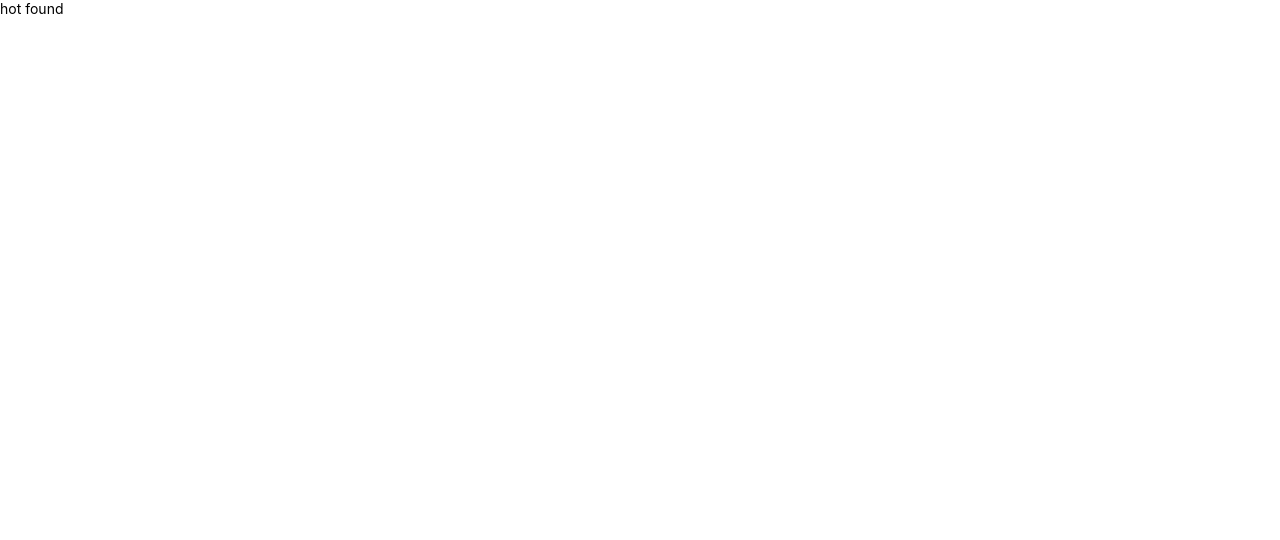
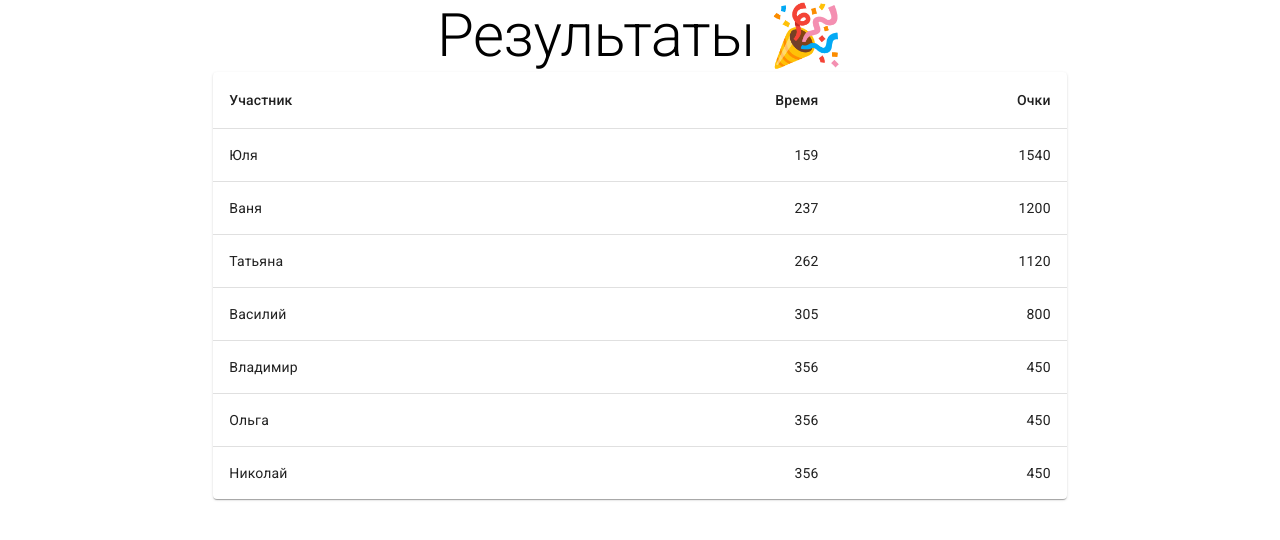
Before and after one commit to MaximKudriavtsev/the-byte-club, a React app: page /rating in a window 1280 px wide. Shown: the top 540 px of the page. Built offline with nearby package versions, Linux system fonts and the light colour scheme.

Commit message:
feat: add rating table screen

```diff
--- /dev/null
+++ b/src/components/users-table/users-table.tsx
@@ -0,0 +1,49 @@
+import * as React from 'react';
+import Table from '@mui/material/Table';
+import TableBody from '@mui/material/TableBody';
+import TableCell from '@mui/material/TableCell';
+import TableContainer from '@mui/material/TableContainer';
+import TableHead from '@mui/material/TableHead';
+import TableRow from '@mui/material/TableRow';
+import Paper from '@mui/material/Paper';
+
+function createData(name: string, time: number, score: number) {
+  return { name, time, score };
+}
+
+const rows = [
+  createData('Юля', 159, 1540),
+  createData('Ваня', 237, 1200),
+  createData('Татьяна', 262, 1120),
+  createData('Василий', 305, 800),
+  createData('Владимир', 356, 450),
+  createData('Ольга', 356, 450),
+  createData('Николай', 356, 450),
+];
+
+export const UsersTable = () => {
+  return (
+    <TableContainer component={Paper}>
+      <Table sx={{ minWidth: 650 }} aria-label='simple table'>
+        <TableHead>
+          <TableRow>
+            <TableCell>Участник</TableCell>
+            <TableCell align='right'>Время</TableCell>
+            <TableCell align='right'>Очки</TableCell>
+          </TableRow>
+        </TableHead>
+        <TableBody>
+          {rows.map(row => (
+            <TableRow key={row.name} sx={{ '&:last-child td, &:last-child th': { border: 0 } }}>
+              <TableCell component='th' scope='row'>
+                {row.name}
+              </TableCell>
+              <TableCell align='right'>{row.time}</TableCell>
+              <TableCell align='right'>{row.score}</TableCell>
+            </TableRow>
+          ))}
+        </TableBody>
+      </Table>
+    </TableContainer>
+  );
+};
--- a/src/index.tsx
+++ b/src/index.tsx
@@ -9,9 +9,10 @@ import createTheme from '@mui/material/styles/createTheme';
 import { store } from './store/reducers/store';
 import { Auth } from './pages/auth';
 import { PageContextProvider, usePageContext } from './store/context/page-context';
+import { QuizList } from './pages/quiz-list';
+import { RatingTable } from './pages/rating-table';
 
 import './index.scss';
-import { QuizList } from './pages/quiz-list';
 
 const muiTheme = createTheme({
   palette: {
@@ -40,6 +41,7 @@ const App = () => {
         <Routes>
           <Route path='/' element={<Auth />} />
           <Route path='/quiz-list' element={<QuizList />} />
+          <Route path='/rating' element={<RatingTable />} />
           <Route path='*' element={<div>hot found</div>} />
         </Routes>
       </PageContextProvider>
--- a/src/pages/rating-table.tsx
+++ b/src/pages/rating-table.tsx
@@ -1,5 +1,17 @@
 import React from 'react';
+import { Typography } from '@mui/material';
+
+import { Layout } from '../components/layout';
+import { UsersTable } from '../components/users-table/users-table';
 
 export const RatingTable = () => {
-  return <div>Rating table</div>;
+  return (
+    <Layout>
+      <Typography variant='h2' component='h2' align='center'>
+        Результаты 🎉
+      </Typography>
+
+      <UsersTable />
+    </Layout>
+  );
 };
```
